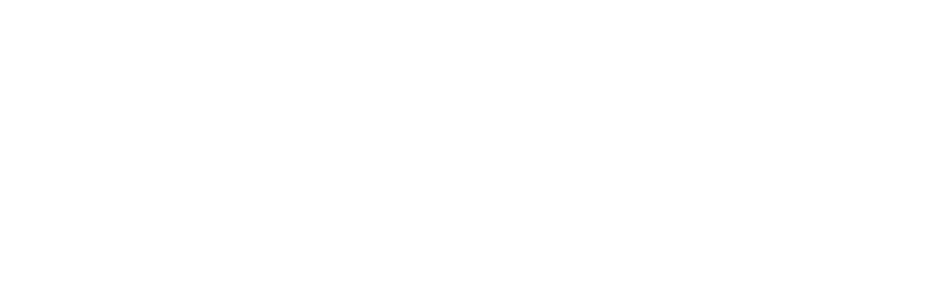
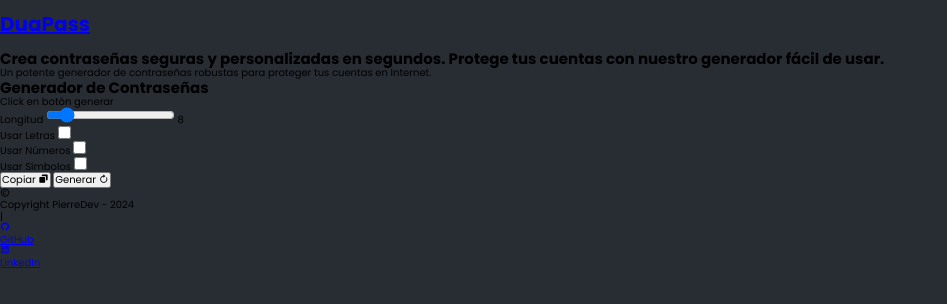
Before and after one commit to JeanPi22/DuaPass, a plain HTML site: page index.html in a window 1280 px wide. Shown: the whole page, without its empty margins (0-947 px from the left). Drawn offline with nearby package versions, Linux system fonts and the light colour scheme.

Commit message:
Estructura Html

```diff
--- /dev/null
+++ b/css/styles.css
@@ -0,0 +1,20 @@
+@import url('https://fonts.googleapis.com/css2?family=Poppins:wght@300;400;500;600;700&display=swap');
+
+:root {
+  --background-color: #282d34;
+  --primary-color: #ffb742;
+  --secundary-color: #1b1f27;
+  --optional-color: #141922;
+}
+
+/*Elementos Globales*/
+
+* {
+  font-family: "Poppins", sans-serif;
+}
+body {
+  width: 100%;
+  min-width: 320px;
+  overflow: auto;
+  background: var(--background-color);
+}
--- a/index.html
+++ b/index.html
@@ -3,10 +3,94 @@
 <head>
   <meta charset="UTF-8">
   <meta name="viewport" content="width=device-width, initial-scale=1.0">
+  <link href='https://unpkg.com/boxicons@2.1.4/css/boxicons.min.css' rel='stylesheet'>
+  <link rel="stylesheet" href="./css/normalize.css">
+  <link rel="stylesheet" href="./css/styles.css">
   <title>DuaPass</title>
-  <link rel="stylesheet" href="./css/normalize.css">
 </head>
 <body>
 
+  <!-- Cabecera -->
+
+<header class="header">
+  <nav class="nav">
+    <a href="./index.html">
+      <h1>DuaPass</h1>
+    </a>
+  </nav>
+</header>
+
+<!-- main -->
+
+<main class="main">
+
+  <section class="information">
+    <div class="info__container">
+      <h2>Crea contraseñas seguras y personalizadas en segundos. Protege tus cuentas con nuestro generador fácil de usar.</h2>
+      <p>Un potente generador de contraseñas robustas para proteger tus cuentas en Internet.</p>
+    </div>
+  </section>
+
+  <section class="generator">
+    <div class="generator__container">
+      <div class="generator__container--title title">
+        <h2>Generador de Contraseñas</h2>
+      </div>
+      <div class="generator__container--view view">
+        <p id="view__output"><span>Click en botón generar</span></p>
+      </div>
+
+      <div class="generator__container--length length">
+        <span>Longitud</span>
+        <input type="range" value="8" min="1" max="60" class="length__slider"
+        oninput="this.nextElementSibling.valu = this.value" id="length__slider">
+        <output for="length__slider">8</output>
+      </div>
+
+      <div class="generator__container--options options">
+        <div class="options__items">
+          <label for="options__items--letters">Usar Letras</label>
+          <input type="checkbox" id="options__items--letters">
+        </div>
+        <div class="options__items">
+          <label for="options__items--numbers">Usar Números</label>
+          <input type="checkbox" id="options__items--numbers">
+        </div>
+        <div class="options__items">
+          <label for="options__items--symbols">Usar Símbolos</label>
+          <input type="checkbox" id="options__items--symbols">
+        </div>
+      </div>
+
+      <div class="generator__container--buttons">
+        <button class="button__copy">
+          Copiar <i class='bx bxs-copy'></i>
+        </button>
+        <button class="button__update">
+          Generar <i class='bx bx-revision'></i>
+        </button>
+      </div>
+    </div>
+  </section>
+</main>
+
+<footer class="footer">
+  <div class="copyright">
+    <i class='bx bx-copyright' ></i>
+    <p>Copyright PierreDev - 2024</p>
+    <span>|</span>
+  </div>
+  <div class="social">
+    <a class="social__container" href="https://github.com/JeanPi22?tab=repositories" target="_blank">
+      <i class='bx bxl-github' ></i>
+      <p class="social__container--info">GitHub</p>
+    </a>
+    <a class="social__container" href="https://www.linkedin.com/in/jean-pierre-pe%C3%B1a-6672572b6/" target="_blank">
+      <i class='bx bxl-linkedin-square' ></i>
+      <p class="social__container--info">LinkedIn</p>
+    </a>
+  </div>
+</footer>
+
 </body>
 </html>
```
